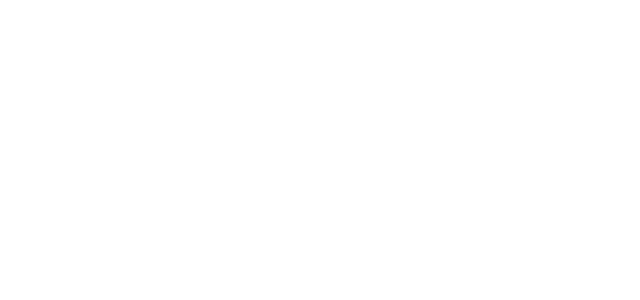
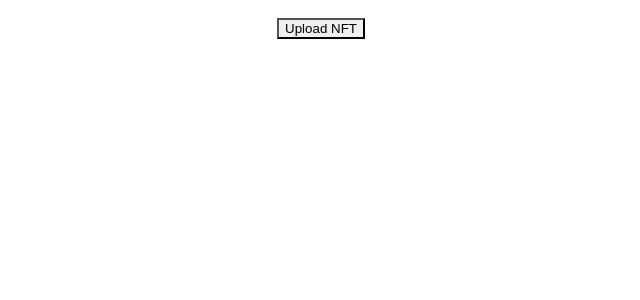
Before and after one commit to NikhilBhutani/AffinityNFT-ETHGlobal, a React (Create React App) app in the folder client/: page /playground in a window 1280 px wide. Before the commit this address had no page. Shown: the top 300 px of the page, without its empty margins (319-959 px from the left). Built offline with nearby package versions, Linux system fonts and the light colour scheme.

Commit message:
Add sample playground

```diff
--- a/client/package.json
+++ b/client/package.json
@@ -3,6 +3,8 @@
   "version": "0.1.0",
   "private": true,
   "dependencies": {
+    "@chakra-ui/icons": "^1.0.15",
+    "@chakra-ui/react": "^1.6.7",
     "@emotion/react": "^11.7.1",
     "@emotion/styled": "^11.6.0",
     "@mui/icons-material": "^5.3.1",
--- /dev/null
+++ b/client/src/components/Home/index.js
@@ -0,0 +1,43 @@
+import React, { useContext } from 'react'
+import { Button } from '@chakra-ui/button';
+import { useHistory } from 'react-router';
+import { Flex } from '@chakra-ui/layout';
+// import { Title } from '../Title';
+
+function Home() {
+    return (
+      <div className="App">
+        <>
+            {/* <Title
+                title="Welcome To Creator NFT Dao"
+                infoLinkText="Learn more about NFT DAO"
+                infoLink=""
+            /> */}
+            <Flex
+                id="home-page-content"
+                alignItems="center"
+                justifyContent="center"
+                flexDir="column"
+                pt={10}
+            >
+                {
+                        <Button
+                            rounded="full"
+                            bg={'main.primary'}
+                            color="text.secondary"
+                            _hover={{
+                                bg: 'main.primary_hover'
+                            }}
+                            width="full"
+                        >
+                            Upload NFT
+                        </Button>
+
+                }
+            </Flex>
+        </>
+      </div>
+    );
+  }
+
+export default Home;
--- /dev/null
+++ b/client/src/components/Title/index.js
@@ -0,0 +1,33 @@
+// import { Flex, Link, Text } from "@chakra-ui/layout"
+
+// function Title() {
+//     return (
+//       <div className="App">
+
+//     return <Flex
+//         id="title"
+//         flexDir="column"
+//         justify="center"
+//         alignItems="center"
+//     >
+//         <Text
+//             fontSize="2xl"
+//             fontWeight="bold"
+//             color="text.primary"
+//         >
+//             {title}
+//         </Text>
+//         <Link
+//             href={infoLink}
+//             isExternal
+//             fontSize="sm"
+//             textColor="main.primary"
+//         >
+//             {infoLinkText}
+//         </Link>
+//     </Flex>
+//       </div>
+//     );
+//   }
+
+//   export default Title;
--- a/client/src/index.js
+++ b/client/src/index.js
@@ -6,12 +6,14 @@
   Route
 } from "react-router-dom";
 import App from './App';
+import Home from '../src/components/Home'
 
 ReactDOM.render(
   <React.StrictMode>
     <BrowserRouter>
       <Routes>
         <Route path="/" element={<App />}/>
+        <Route path="/playground" element={<Home />}/>
       </Routes>
     </BrowserRouter>
   </React.StrictMode>,
```
Also changed, not shown: client/src/components/Ecosystem/index.js (added, +9 -0 lines), 1 other file (tests, documents, lock files or other folders).
